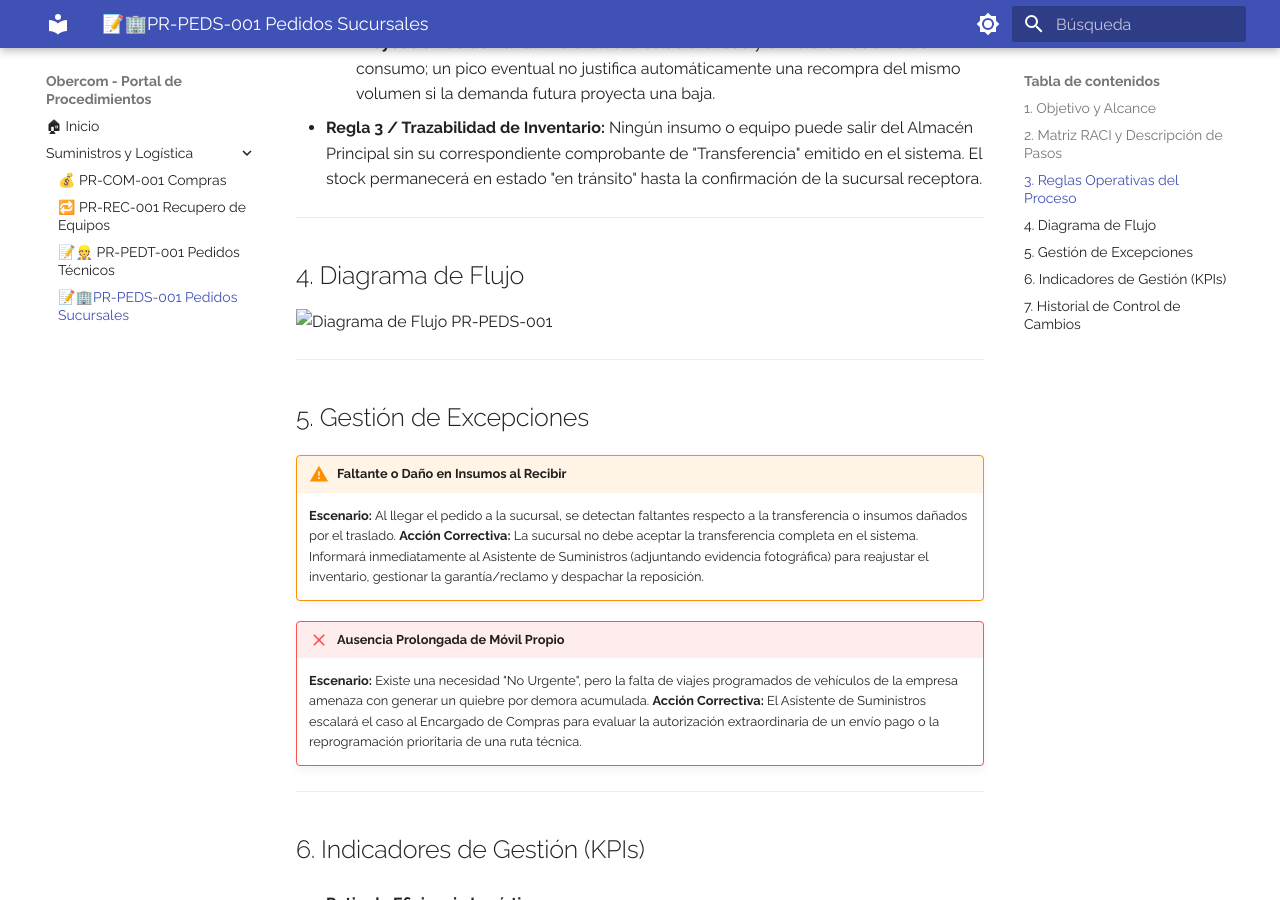
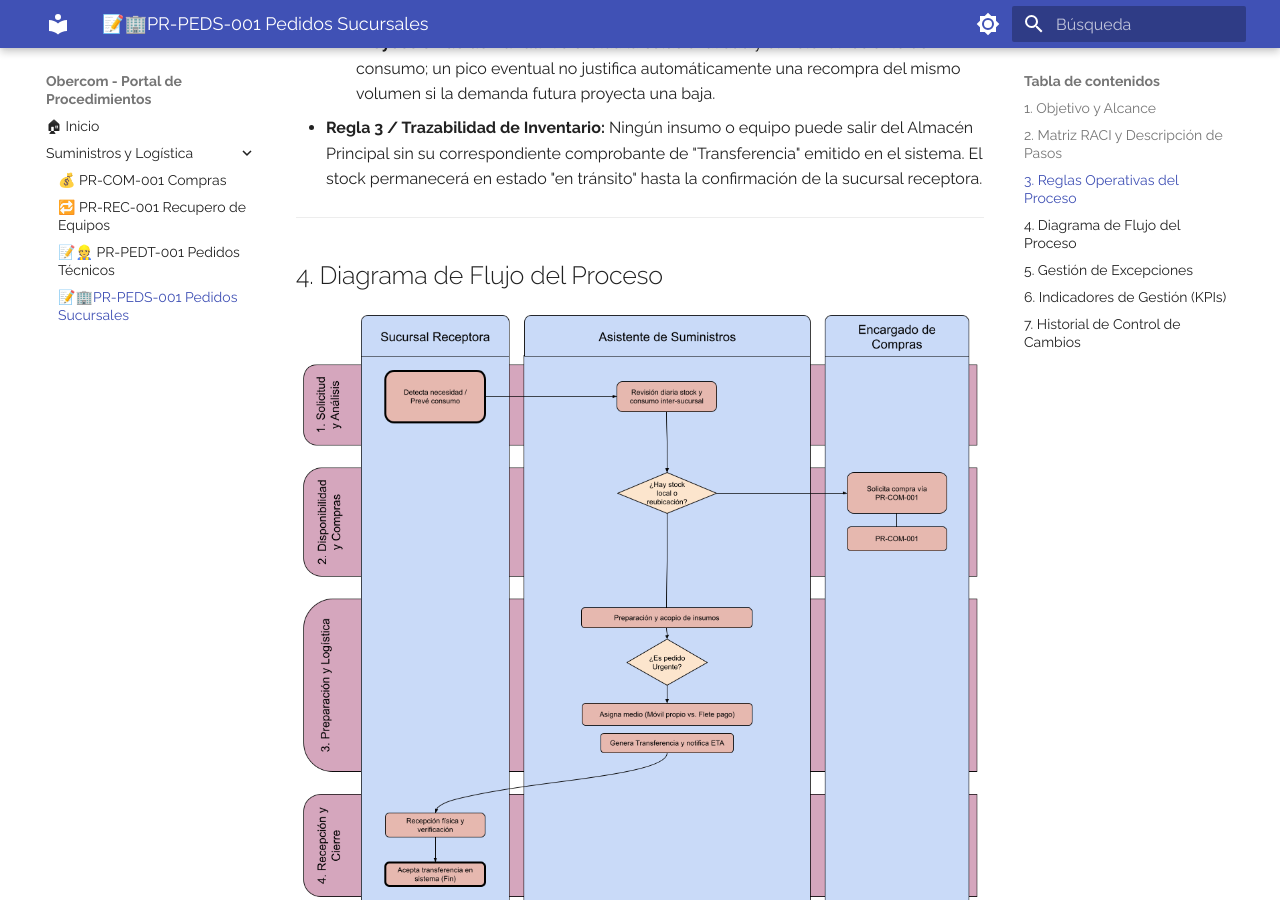
Before and after one commit to elingenierok/procedimientos-isp, an MkDocs documentation site: the page built from docs/suministros-logistica/PR-PEDS-001.md, in a window 1280 px wide and 900 px high, scrolled down 2862 px. Built offline with MkDocs 1.6.1 and Material for MkDocs 9.7.7, drawn with Linux system fonts in a browser that asks for light colours.

Commit message:
Update PR-PEDS-001.md

```diff
--- a/docs/suministros-logistica/PR-PEDS-001.md
+++ b/docs/suministros-logistica/PR-PEDS-001.md
@@ -46,9 +46,9 @@
 
 ---
 
-## 4. Diagrama de Flujo
+## 4. Diagrama de Flujo del Proceso
 
-![Diagrama de Flujo PR-PEDS-001](docs/img/FLUJO-PEDS.png)
+![Diagrama de Flujo de Compras](../img/FLUJO-PEDS.png)
 
 ---
 
```
